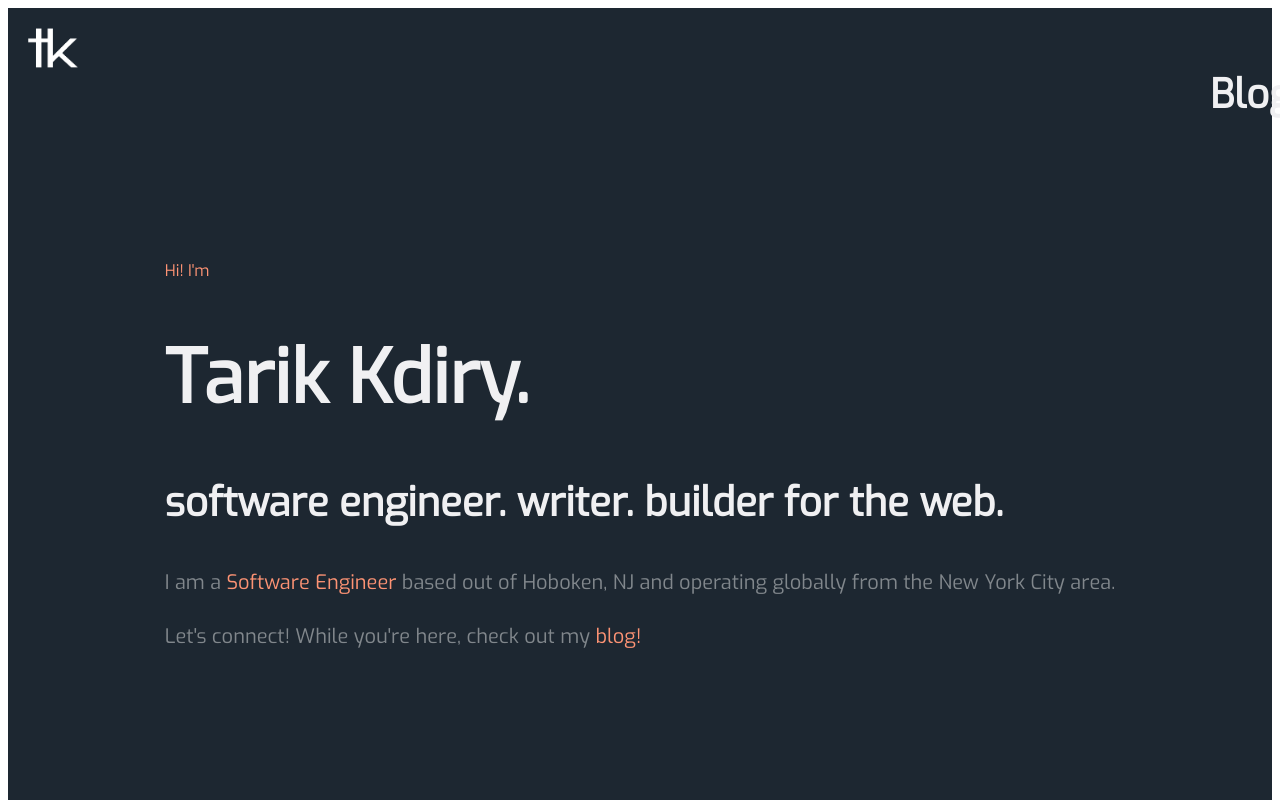
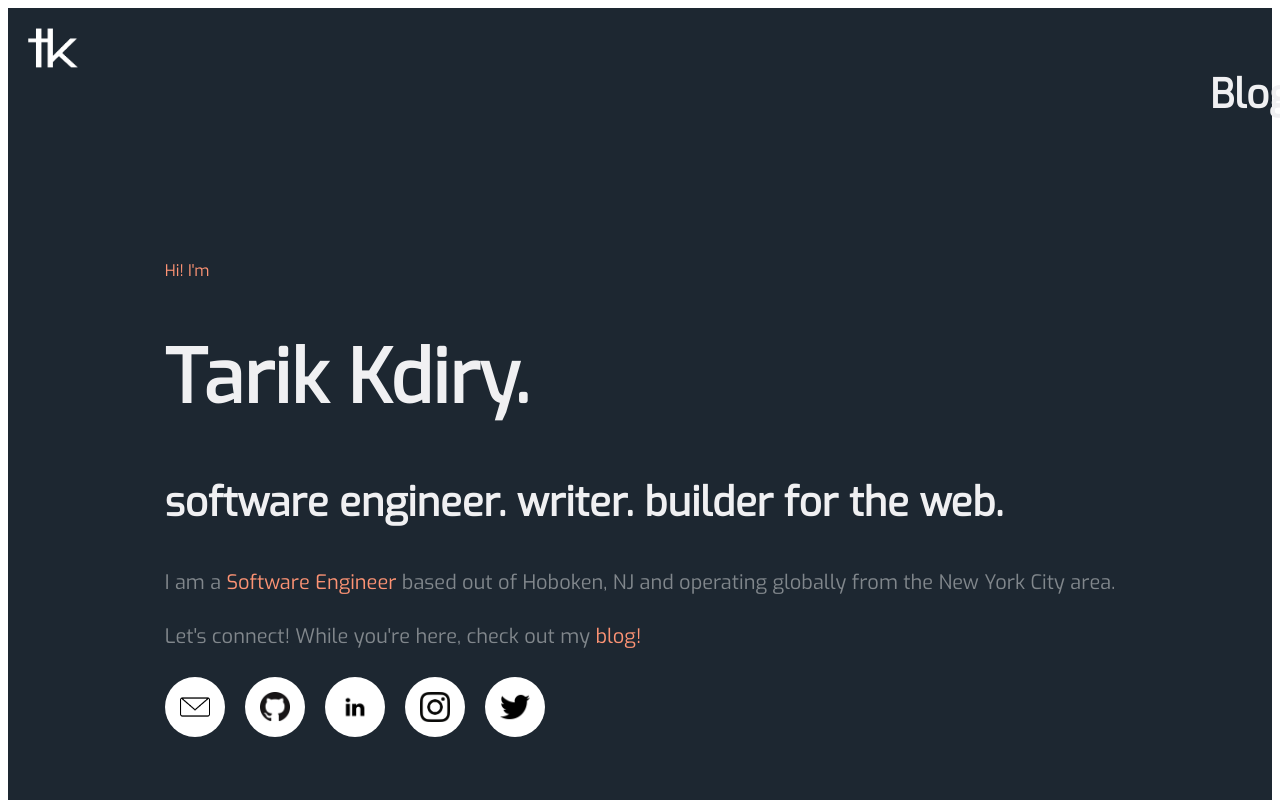
Before and after one commit to tarikkdiry/tarikkdiry.com, a Gatsby site: page / in a window 1280 px wide. Shown: the top 800 px of the page. Built offline with nearby package versions, Linux system fonts and the light colour scheme; Gatsby itself is replaced by a stand-in of ours.

Commit message:
fixed hero position, introduce social media row

```diff
--- a/gatsby-config.js
+++ b/gatsby-config.js
@@ -3,6 +3,11 @@ module.exports = {
     title: `tarikkdiry.com`,
     description: `Tarik Kdiry, Software Engineer`,
     author: `Tarik Kdiry`,
+    email: 'mailto:tarik.kdiry@gmail.com',
+    instagram: 'https://www.instagram.com/tarik_kdiry/',
+    twitter: 'https://twitter.com/ehsotarik',
+    linkedin: 'https://www.linkedin.com/in/tarik-kdiry-0b62b8100/',
+    github: 'https://github.com/tarikkdiry'
   },
   plugins: [
     `gatsby-plugin-react-helmet`,
--- /dev/null
+++ b/src/components/atoms/Social/Email/index.js
@@ -0,0 +1,26 @@
+import React from "react";
+import { useStaticQuery } from "gatsby";
+import Icon from "../../../../assets/icons/social/email.png";
+import styles from "../social.module.scss";
+
+const Email = () => {
+    const data = useStaticQuery(graphql`
+        query {
+            site {
+                siteMetadata {
+                    email
+                }
+            }
+        }
+    `)
+
+    return (
+        <div className={styles.container}>
+            <a href={data.site.siteMetadata.email} target="_blank">
+                <img src={Icon} className={styles.logo}></img>
+            </a>
+        </div>
+    )
+}
+
+export default Email;
--- /dev/null
+++ b/src/components/atoms/Social/GitHub/index.js
@@ -0,0 +1,26 @@
+import React from "react";
+import { useStaticQuery } from "gatsby";
+import Icon from "../../../../assets/icons/social/github.png";
+import styles from "../social.module.scss";
+
+const Github = () => {
+    const data = useStaticQuery(graphql`
+        query {
+            site {
+                siteMetadata {
+                    github
+                }
+            }
+        }
+    `)
+
+    return (
+        <div className={styles.container}>
+            <a href={data.site.siteMetadata.github} target="_blank">
+                <img src={Icon} className={styles.logo}></img>
+            </a>
+        </div>
+    )
+}
+
+export default Github;
--- /dev/null
+++ b/src/components/atoms/Social/Instagram/index.js
@@ -0,0 +1,26 @@
+import React from "react";
+import { useStaticQuery } from "gatsby";
+import Icon from "../../../../assets/icons/social/instagram.png";
+import styles from "../social.module.scss";
+
+const Instagram = () => {
+    const data = useStaticQuery(graphql`
+        query {
+            site {
+                siteMetadata {
+                    instagram
+                }
+            }
+        }
+    `)
+
+    return (
+        <div className={styles.container}>
+            <a href={data.site.siteMetadata.instagram} target="_blank">
+                <img src={Icon} className={styles.logo}></img>
+            </a>
+        </div>
+    )
+}
+
+export default Instagram;
--- /dev/null
+++ b/src/components/atoms/Social/LinkedIn/index.js
@@ -0,0 +1,26 @@
+import React from "react";
+import { useStaticQuery } from "gatsby";
+import Icon from "../../../../assets/icons/social/linkedin.png";
+import styles from "../social.module.scss";
+
+const Linkedin = () => {
+    const data = useStaticQuery(graphql`
+        query {
+            site {
+                siteMetadata {
+                    linkedin
+                }
+            }
+        }
+    `)
+
+    return (
+        <div className={styles.container}>
+            <a href={data.site.siteMetadata.linkedin} target="_blank">
+                <img src={Icon} className={styles.logo}></img>
+            </a>
+        </div>
+    )
+}
+
+export default Linkedin;
--- /dev/null
+++ b/src/components/atoms/Social/Twitter/index.js
@@ -0,0 +1,26 @@
+import React from "react";
+import { useStaticQuery } from "gatsby";
+import Icon from "../../../../assets/icons/social/twitter.png";
+import styles from "../social.module.scss";
+
+const Linkedin = () => {
+    const data = useStaticQuery(graphql`
+        query {
+            site {
+                siteMetadata {
+                    twitter
+                }
+            }
+        }
+    `)
+
+    return (
+        <div className={styles.container}>
+            <a href={data.site.siteMetadata.twitter} target="_blank">
+                <img src={Icon} className={styles.logo}></img>
+            </a>
+        </div>
+    )
+}
+
+export default Linkedin;
--- /dev/null
+++ b/src/components/atoms/Social/social.module.scss
@@ -0,0 +1,17 @@
+.container {
+    display: flex;
+    background-color: white;
+    border-radius: 50px;
+    height: 60px;
+    width: 60px;
+    margin-right: 20px;
+    margin-bottom: 20px;
+
+    .logo {
+        display: flex;
+        height: 30px;
+        margin-top: 50%;
+        margin-left: 50%;
+        margin-right: 50%;
+    }
+}
--- /dev/null
+++ b/src/components/molecules/SocialRow/index.js
@@ -0,0 +1,21 @@
+import React from "react";
+import Email from "../../atoms/Social/Email/index";
+import Github from "../../atoms/Social/GitHub/index";
+import Instagram from "../../atoms/Social/Instagram/index";
+import Linkedin from "../../atoms/Social/LinkedIn/index";
+import Twitter from "../../atoms/Social/Twitter/index";
+import styles from "./index.module.scss";
+
+const SocialRow = () => {
+    return (
+        <div className={styles.container}>
+            <Email></Email>
+            <Github></Github>
+            <Linkedin></Linkedin>
+            <Instagram></Instagram>
+            <Twitter></Twitter>
+        </div>
+    )
+}
+
+export default SocialRow;
--- /dev/null
+++ b/src/components/molecules/SocialRow/index.module.scss
@@ -0,0 +1,5 @@
+.container {
+    display: flex;
+    flex-direction: row;
+    flex-wrap: wrap;
+}
--- a/src/components/organisms/BlogPostContent/index.module.scss
+++ b/src/components/organisms/BlogPostContent/index.module.scss
@@ -8,7 +8,8 @@ $grey: #81878C;
     flex-direction: column;
 
     .hero {
-        padding: 15%;
+        padding-left: 10%;
+        padding-top: 5%;
         min-height: 100vh;
         max-width: 1200px;
     }
--- a/src/components/organisms/IntroBlock/index.js
+++ b/src/components/organisms/IntroBlock/index.js
@@ -1,11 +1,13 @@
 import React from "react";
 import Intro from "../../molecules/Intro/index";
+import SocialRow from "../../molecules/SocialRow/index";
 import styles from "./index.module.scss";
 
 const IntroBlock = () => {
     return (
         <div className={styles.container}>
             <Intro></Intro>
+            <SocialRow></SocialRow>
         </div>
     )
 }
```
Also changed, not shown: src/pages/404.js (+14 -11 lines).
